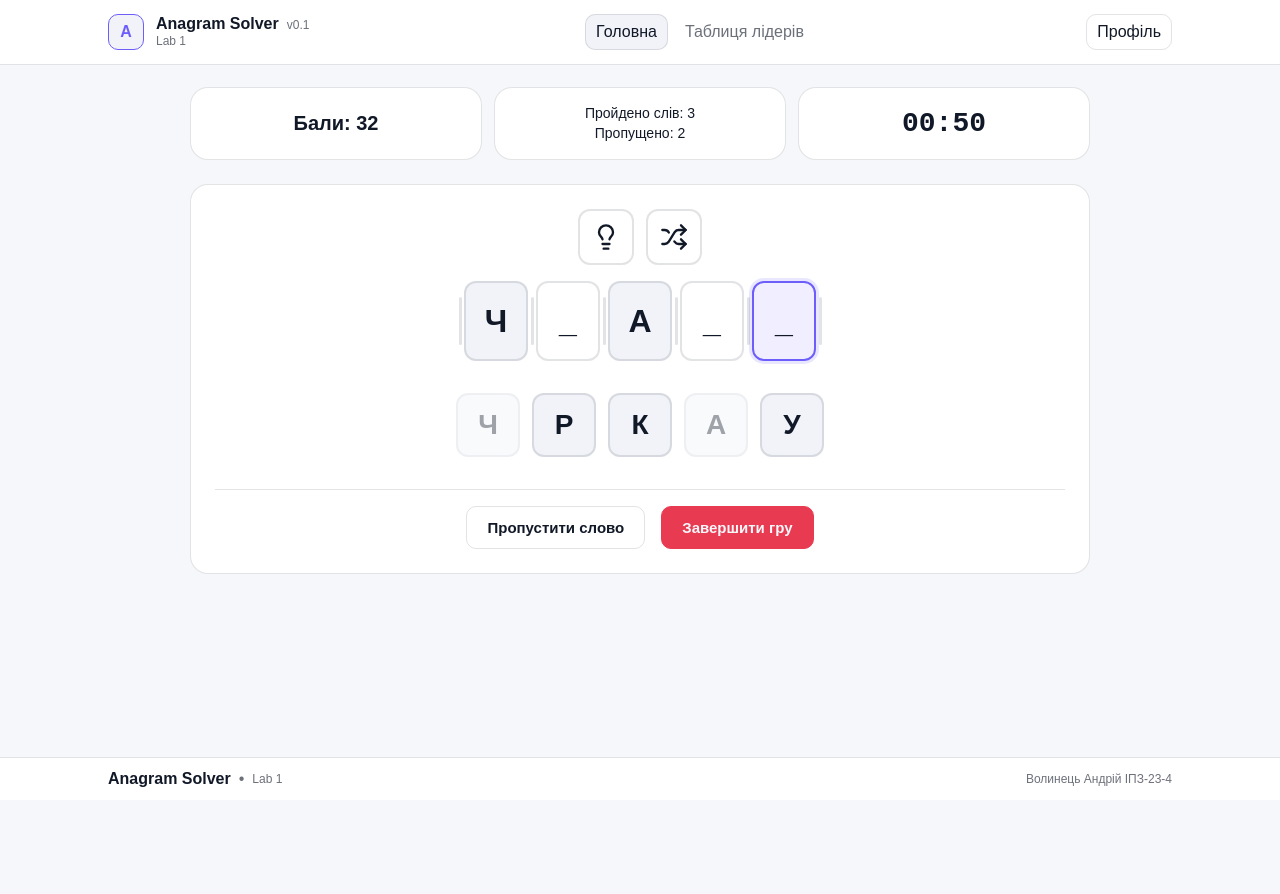
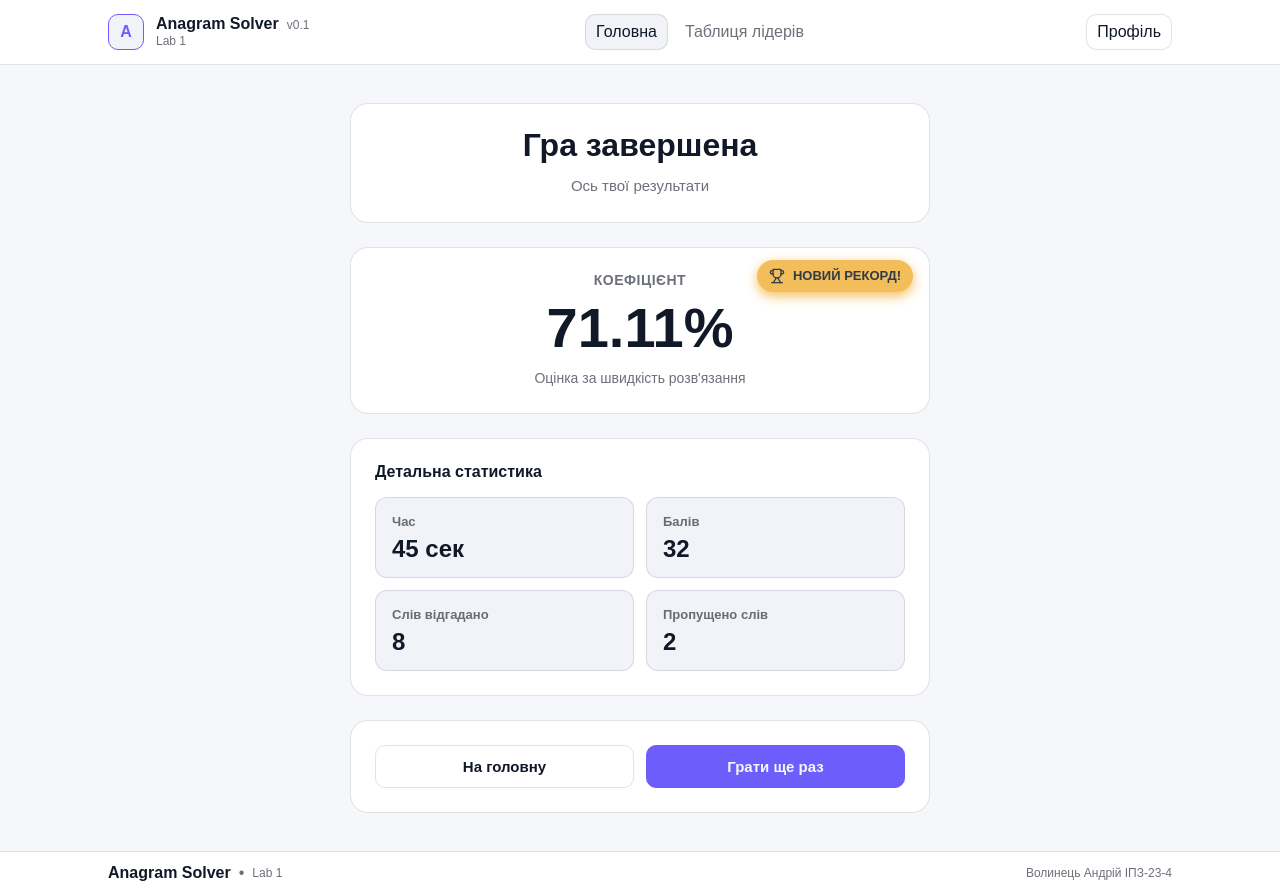
Before and after one commit to ipz234vas/anagram-solver, a React (Vite) app: page / in a window 1280 px wide. Before the commit the page ends 800 px from the top, so only its background shows below. Built offline with nearby package versions, Linux system fonts and the light colour scheme.

Commit message:
feat: result page

```diff
--- a/src/app/App.jsx
+++ b/src/app/App.jsx
@@ -1,12 +1,14 @@
 import {AppLayout} from "./layout/AppLayout.jsx";
 import {StartPage} from "../pages/StartPage/StartPage.jsx";
 import {GamePage} from "../pages/game-page/GamePage.jsx";
+import {ResultPage} from "../pages/result-page/ResultPage.jsx";
 
 function App() {
     return (
         <AppLayout title="Anagram Solver" subtitle="Lab 1">
             {/*<StartPage/>*/}
-            <GamePage/>
+            {/*<GamePage/>*/}
+            <ResultPage/>
         </AppLayout>
     );
 }
--- /dev/null
+++ b/src/pages/result-page/ResultPage.jsx
@@ -0,0 +1,86 @@
+import styles from "./ResultPage.module.css";
+import { Button } from "../../shared/ui";
+import { Card } from "../../shared/ui";
+import { StatItem } from "../../shared/ui";
+import { RecordBadge } from "../../shared/ui";
+
+export function ResultPage({ gameResult, isNewRecord, onPlayAgain, onGoHome }) {
+    // gameResult = { timeSeconds, score, wordsGuessed, wordsSkipped, coefficient }
+    isNewRecord = true;
+    const result = gameResult || {
+        timeSeconds: 45,
+        score: 32,
+        wordsGuessed: 8,
+        wordsSkipped: 2,
+        coefficient: (32 / 45 * 100).toFixed(2),
+    };
+
+    return (
+        <div className={styles.root}>
+            <div className={styles.content}>
+                <Card as="header" className={styles.header}>
+                    <h1 className={styles.title}>Гра завершена</h1>
+                    <p className={styles.description}>
+                        Ось твої результати
+                    </p>
+                </Card>
+
+                <Card as="section" className={styles.coefficientCard}>
+                    {isNewRecord && (
+                        <div className={styles.recordBadgeWrapper}>
+                            <RecordBadge />
+                        </div>
+                    )}
+                    <div className={styles.coefficientLabel}>Коефіцієнт</div>
+                    <div className={styles.coefficientValue}>{result.coefficient}%</div>
+                    <p className={styles.coefficientDescription}>
+                        Оцінка за швидкість розв'язання
+                    </p>
+                </Card>
+
+                <Card as="section" aria-label="Detailed statistics">
+                    <div className={styles.sectionTitle}>Детальна статистика</div>
+
+                    <div className={styles.grid}>
+                        <StatItem
+                            label="Час"
+                            value={`${result.timeSeconds} сек`}
+                        />
+                        <StatItem
+                            label="Балів"
+                            value={result.score}
+                        />
+                        <StatItem
+                            label="Слів відгадано"
+                            value={result.wordsGuessed}
+                        />
+                        <StatItem
+                            label="Пропущено слів"
+                            value={result.wordsSkipped}
+                        />
+                    </div>
+                </Card>
+
+                <Card as="section" className={styles.actions}>
+                    <Button
+                        variant="secondary"
+                        type="button"
+                        size="large"
+                        onClick={onGoHome}
+                    >
+                        На головну
+                    </Button>
+
+                    <Button
+                        variant="primary"
+                        type="button"
+                        size="large"
+                        onClick={onPlayAgain}
+                    >
+                        Грати ще раз
+                    </Button>
+                </Card>
+            </div>
+        </div>
+    );
+}
--- /dev/null
+++ b/src/pages/result-page/ResultPage.module.css
@@ -0,0 +1,136 @@
+.root {
+    display: flex;
+    align-items: center;
+    justify-content: center;
+    min-height: 60vh;
+    padding: var(--space-4);
+}
+
+.content {
+    width: 100%;
+    max-width: 580px;
+    display: flex;
+    flex-direction: column;
+    gap: var(--space-5);
+}
+
+.header {
+    text-align: center;
+}
+
+.title {
+    margin: 0;
+    font-size: 32px;
+    font-weight: 800;
+    color: var(--text);
+    line-height: 1.1;
+}
+
+.description {
+    margin: var(--space-3) 0 0;
+    font-size: 15px;
+    color: var(--muted);
+    line-height: 1.5;
+}
+
+.coefficientCard {
+    text-align: center;
+    background: var(--surface);
+    padding: var(--space-5) !important;
+    position: relative;
+}
+
+.recordBadgeWrapper {
+    position: absolute;
+    top: var(--space-3);
+    right: var(--space-4);
+    display: flex;
+    align-items: center;
+    justify-content: center;
+}
+
+.coefficientLabel {
+    font-size: 14px;
+    font-weight: 600;
+    color: var(--muted);
+    text-transform: uppercase;
+    letter-spacing: 0.5px;
+    margin-bottom: var(--space-2);
+}
+
+.coefficientValue {
+    font-size: 56px;
+    font-weight: 800;
+    color: var(--text);
+    line-height: 1;
+    margin: var(--space-3) 0;
+}
+
+.coefficientDescription {
+    margin: var(--space-3) 0 0;
+    font-size: 14px;
+    color: var(--muted);
+    line-height: 1.5;
+}
+
+.sectionTitle {
+    font-size: 16px;
+    font-weight: 800;
+    margin-bottom: var(--space-4);
+    color: var(--text);
+}
+
+.grid {
+    display: grid;
+    gap: var(--space-3);
+    grid-template-columns: repeat(2, 1fr);
+}
+
+.actions {
+    display: flex;
+    gap: var(--space-3);
+}
+
+.actions button {
+    flex: 1;
+}
+
+@media (max-width: 640px) {
+    .root {
+        min-height: 50vh;
+        padding: var(--space-3);
+    }
+
+    .content {
+        gap: var(--space-4);
+    }
+
+    .title {
+        font-size: 26px;
+    }
+
+    .description {
+        font-size: 14px;
+    }
+
+    .coefficientValue {
+        font-size: 44px;
+    }
+
+    .grid {
+        grid-template-columns: 1fr;
+    }
+
+    .actions {
+        flex-direction: column;
+    }
+
+    .actions button {
+        width: 100%;
+    }
+
+    .recordBadgeWrapper {
+        top: var(--space-2);
+        right: var(--space-3);
+    }
+}
```
